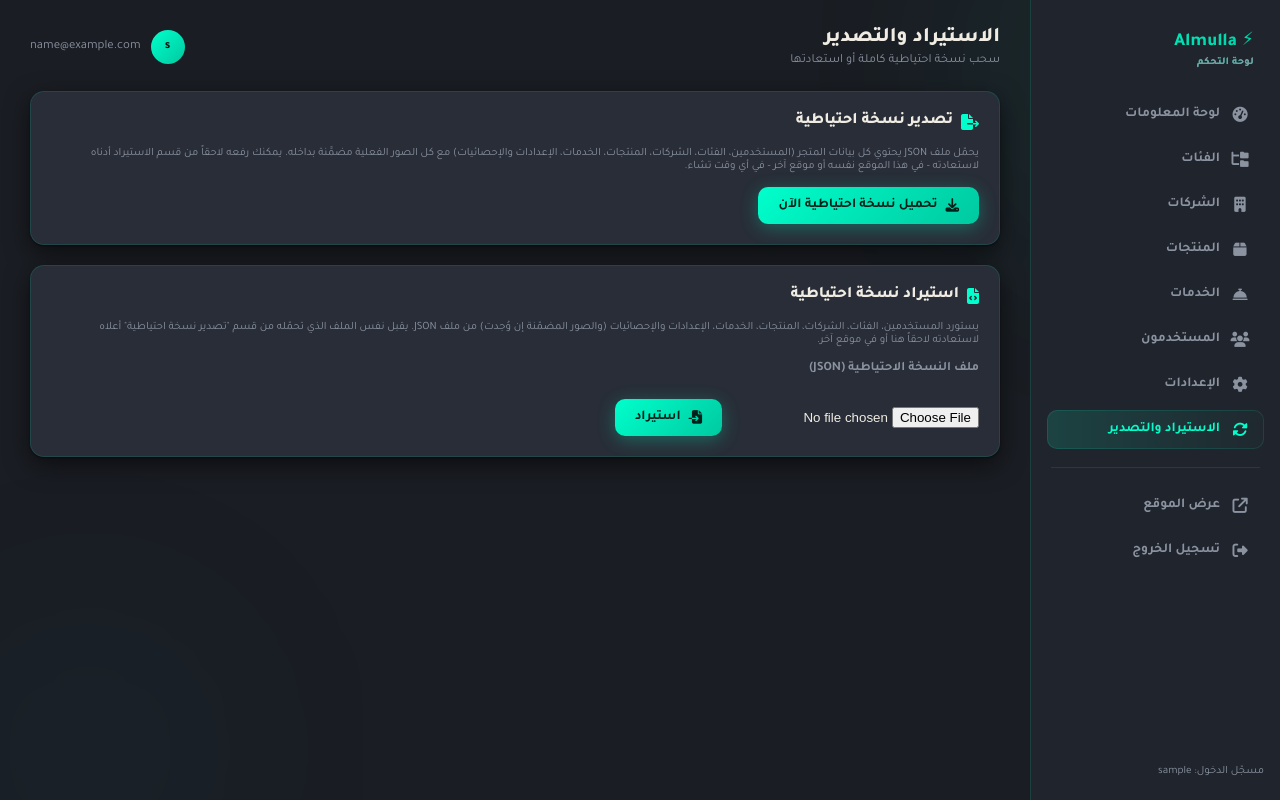
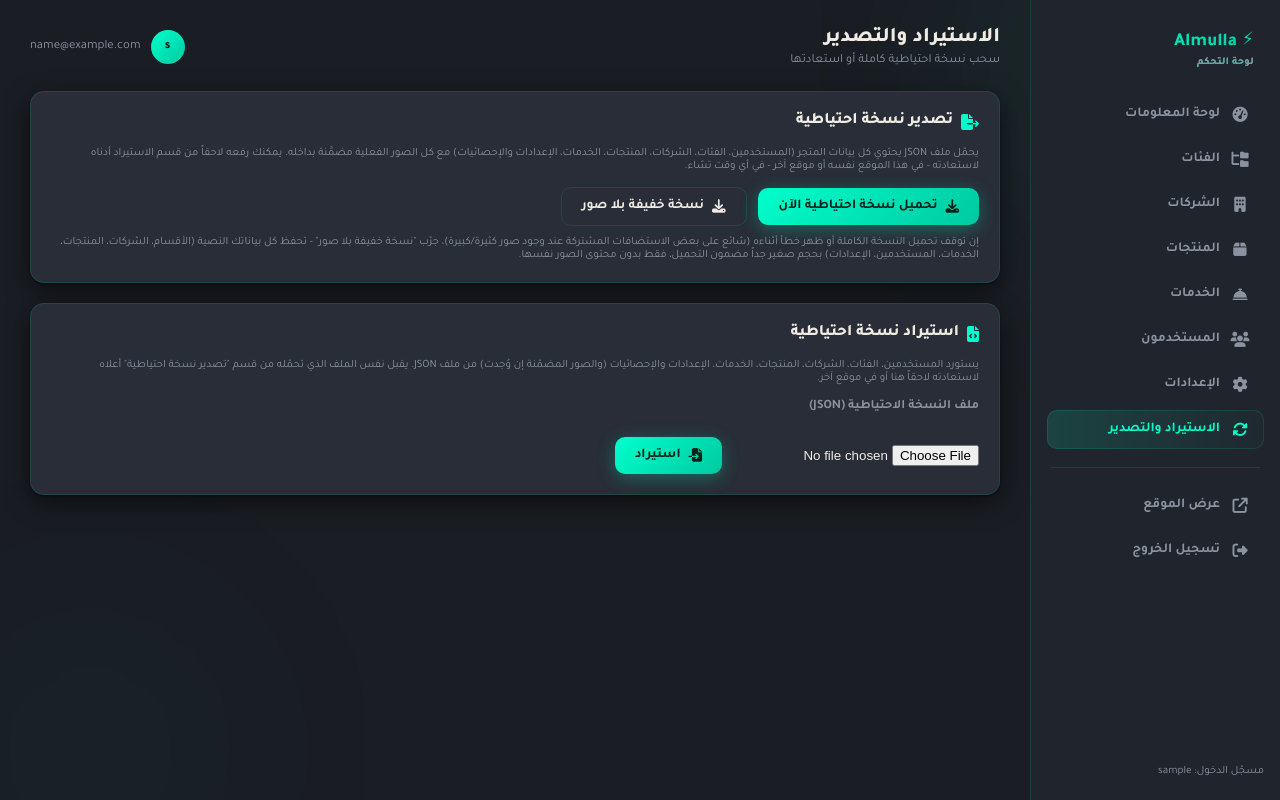
Before and after one commit to qwertyuiopasdfghjklll123123-art/hhhhh, a PHP site: page /admin/import.php in a window 1280 px wide. Run offline with PHP 8.4, Linux system fonts and the light colour scheme; the visitor is signed in with stand-in values (Sample User, id 1).

Commit message:
Add a lightweight (no-images) export option so the backup button works reliably
Following a full revert of today's earlier changes (DB-connection error
page, the raw SQL dump importer and its FK-checks fix), this re-adds
just the one piece directly aimed at the backup/export button: a second
"نسخة خفيفة بلا صور" link next to the main export button in
admin/import.php, hitting export?images=0.

The export button's main failure mode on real shared hosting is the
full JSON backup embedding every image as base64, which can hit
max_allowed_packet on the MySQL server or PHP's memory/time limits once
there's enough image data - a direct consequence of storing images as
BLOB columns. The light export skips image bytes entirely (keeping
every other field: categories, companies, products, services, users,
settings, stats), so it stays tiny and succeeds regardless of image
volume.

db_export_full_json() takes a new $includeImages parameter (default
true, so the main button's behavior is unchanged). Re-verified the
same safety property as before: importing a light export back does not
wipe out images already stored for those same items, since a null
image value is treated as "no change" by the existing import path.

Co-Authored-By: Claude Sonnet 5 <noreply@anthropic.com>
Claude-Session: https://claude.ai/code/session_01JgmtTFk1U1hXo9dE3dR6YV

```diff
--- a/admin/import.php
+++ b/admin/import.php
@@ -40,6 +40,13 @@ admin_header('الاستيراد والتصدير', 'import', 'سحب نسخة
         أدناه لاستعادته - في هذا الموقع نفسه أو موقع آخر - في أي وقت تشاء.
     </p>
     <a href="export" class="btn btn-primary"><i class="fas fa-download"></i> تحميل نسخة احتياطية الآن</a>
+    <a href="export?images=0" class="btn btn-outline" style="margin-right:8px;"><i class="fas fa-download"></i> نسخة خفيفة بلا صور</a>
+    <p class="field-hint" style="margin-top:10px;">
+        إن توقف تحميل النسخة الكاملة أو ظهر خطأ أثناءه (شائع على بعض الاستضافات المشتركة عند وجود
+        صور كثيرة/كبيرة)، جرّب "نسخة خفيفة بلا صور" - تحفظ كل بياناتك النصية (الأقسام، الشركات،
+        المنتجات، الخدمات، المستخدمين، الإعدادات) بحجم صغير جداً مضمون التحميل، فقط بدون محتوى
+        الصور نفسها.
+    </p>
 </div>
 
 <div class="card">
--- a/includes/data.php
+++ b/includes/data.php
@@ -1008,7 +1008,17 @@ function imageColumnToBase64(?string $name, ?string $data, ?string $mime) {
     return null; // لا يوجد محتوى فعلي بعد (اسم بلا بيانات مُزامَنة)
 }
 
-function db_export_full_json(PDO $pdo): array {
+function db_export_full_json(PDO $pdo, bool $includeImages = true): array {
+    // نسخة خفيفة (بلا صور) تتفادى القيود الشائعة على استضافات مشتركة (max_allowed_packet على
+    // خادم MySQL، أو حد ذاكرة/وقت تنفيذ PHP) عند تصدير صور مخزَّنة كبيانات BLOB كبيرة؛ تبقى كل
+    // البيانات النصية (الفئات/الشركات/المنتجات/الخدمات/المستخدمين/الإعدادات/الإحصائيات) كاملة
+    $imgField = function (?string $name, ?string $data, ?string $mime) use ($includeImages) {
+        if (!$includeImages) {
+            return (!empty($name) && (strpos($name, 'http://') === 0 || strpos($name, 'https://') === 0)) ? $name : null;
+        }
+        return imageColumnToBase64($name, $data, $mime);
+    };
+
     $users = array_map(function ($u) {
         return [
             'id' => (int)$u['id'],
@@ -1040,7 +1050,7 @@ function db_export_full_json(PDO $pdo): array {
                     'code' => $p['code'],
                     'color' => $p['color'],
                     'price' => $p['price'],
-                    'img' => imageColumnToBase64($p['img'], $p['img_data'], $p['img_mime']),
+                    'img' => $imgField($p['img'], $p['img_data'], $p['img_mime']),
                     'image_url' => $p['image_url'],
                     'available' => (bool)$p['available'],
                     'deletedCard' => $p['deleted_card'],
@@ -1049,7 +1059,7 @@ function db_export_full_json(PDO $pdo): array {
             $companies[] = [
                 'id' => $comp['id'],
                 'name' => $comp['name'],
-                'logo' => imageColumnToBase64($comp['logo'], $comp['logo_data'], $comp['logo_mime']),
+                'logo' => $imgField($comp['logo'], $comp['logo_data'], $comp['logo_mime']),
                 'deletedCard' => $comp['deleted_card'],
                 'products' => $products,
             ];
@@ -1063,7 +1073,7 @@ function db_export_full_json(PDO $pdo): array {
                 'name' => $s['name'],
                 'color' => $s['color'],
                 'notes' => $s['notes'],
-                'img' => imageColumnToBase64($s['img'], $s['img_data'], $s['img_mime']),
+                'img' => $imgField($s['img'], $s['img_data'], $s['img_mime']),
                 'available' => (bool)$s['available'],
                 'deletedCard' => $s['deleted_card'],
             ];
@@ -1072,7 +1082,7 @@ function db_export_full_json(PDO $pdo): array {
         $categories[] = [
             'id' => $cat['id'],
             'name' => $cat['name'],
-            'image' => imageColumnToBase64($cat['image'], $cat['image_data'], $cat['image_mime']),
+            'image' => $imgField($cat['image'], $cat['image_data'], $cat['image_mime']),
             'deletedCard' => $cat['deleted_card'],
             'companies' => $companies,
             'services' => $services,
@@ -1084,7 +1094,7 @@ function db_export_full_json(PDO $pdo): array {
     $welcomeCard = !empty($settingsRow['welcome_card']) ? json_decode($settingsRow['welcome_card'], true) : null;
     $settings = [
         'appName' => $settingsRow['app_name'],
-        'appLogo' => imageColumnToBase64($settingsRow['app_logo'], $settingsRow['app_logo_data'], $settingsRow['app_logo_mime']),
+        'appLogo' => $imgField($settingsRow['app_logo'], $settingsRow['app_logo_data'], $settingsRow['app_logo_mime']),
         'whatsappNumber' => $settingsRow['whatsapp_number'],
         'officialWebsite' => $settingsRow['official_website'],
         'hideMostRequested' => (bool)$settingsRow['hide_most_requested'],
```
Also changed, not shown: admin/export.php (+8 -3 lines), README.md.
